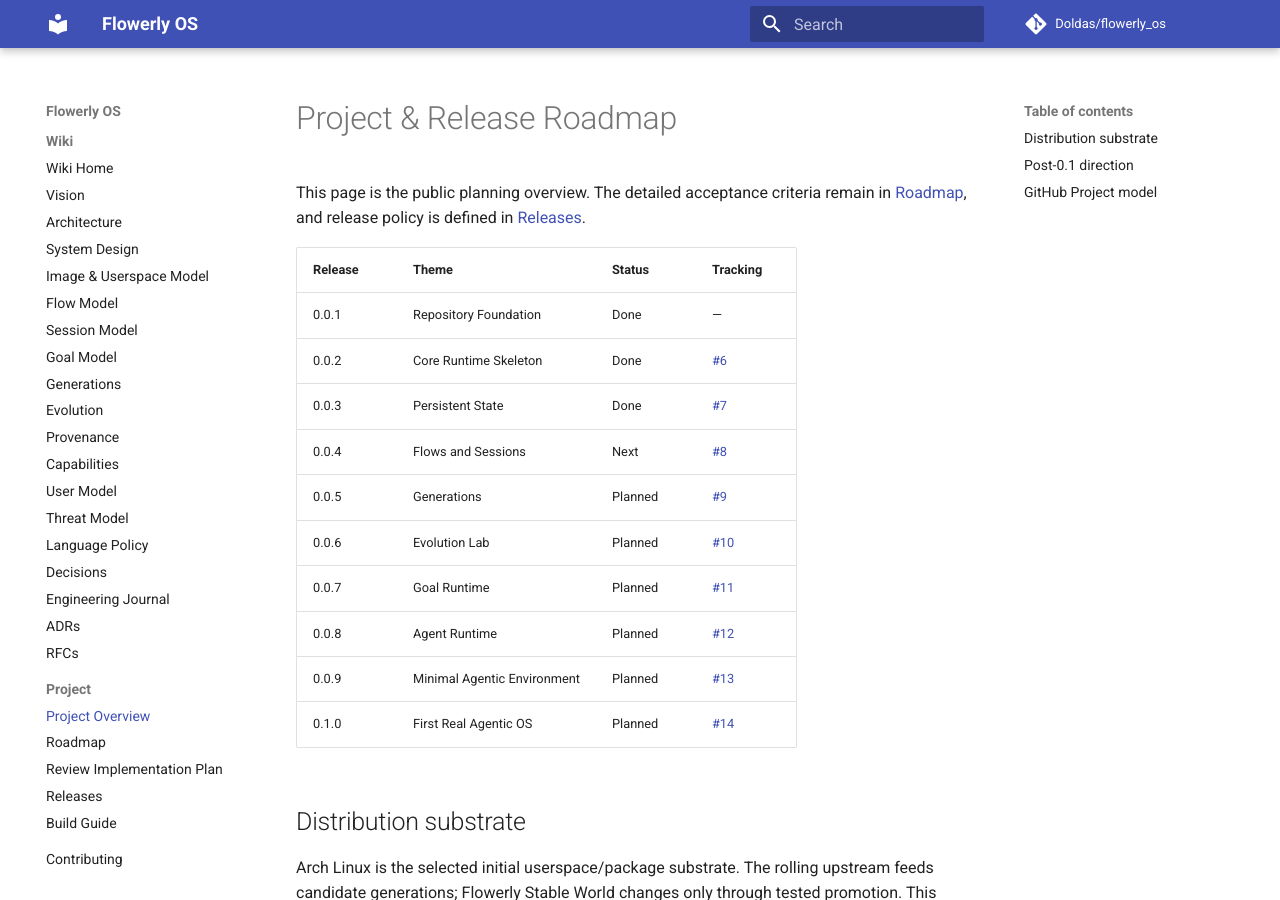
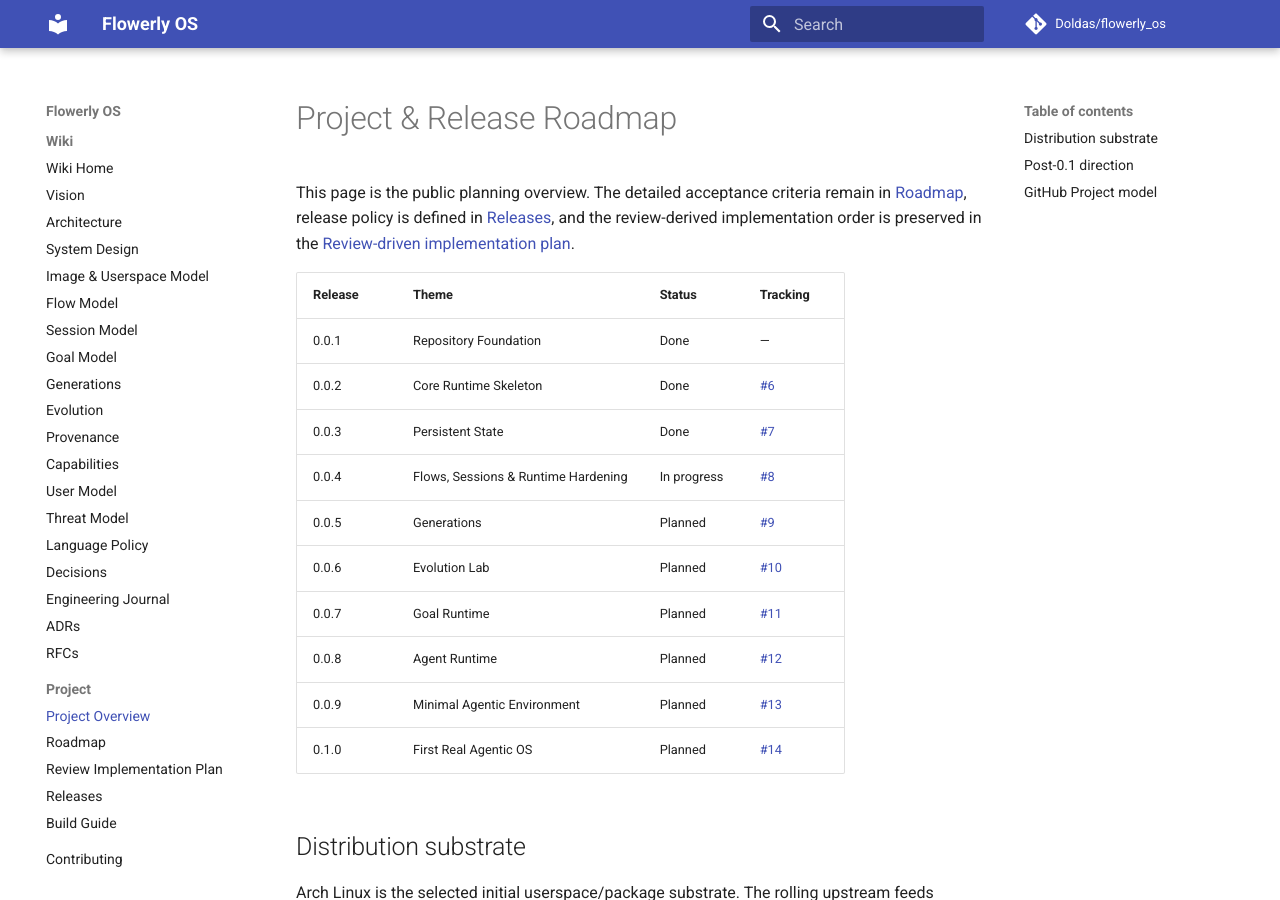
Before and after one commit to Doldas/flowerly_os, an MkDocs documentation site: the page built from docs/project/index.md, in a window 1280 px wide and 900 px high. Built offline with MkDocs 1.6.1 and Material for MkDocs 9.7.7, drawn with Linux system fonts in a browser that asks for light colours; comment, search, counter and statistics services are not loaded.

Commit message:
docs(project): make 0.0.4 hardening the active release

```diff
--- a/docs/project/index.md
+++ b/docs/project/index.md
@@ -1,13 +1,13 @@
 # Project & Release Roadmap
 
-This page is the public planning overview. The detailed acceptance criteria remain in [Roadmap](../roadmap.md), and release policy is defined in [Releases](../releases.md).
+This page is the public planning overview. The detailed acceptance criteria remain in [Roadmap](../roadmap.md), release policy is defined in [Releases](../releases.md), and the review-derived implementation order is preserved in the [Review-driven implementation plan](../review-implementation-plan-2026-10-12.md).
 
 | Release | Theme | Status | Tracking |
 | --- | --- | --- | --- |
 | 0.0.1 | Repository Foundation | Done | — |
 | 0.0.2 | Core Runtime Skeleton | Done | [#6](https://github.com/Doldas/flowerly_os/issues/6) |
 | 0.0.3 | Persistent State | Done | [#7](https://github.com/Doldas/flowerly_os/issues/7) |
-| 0.0.4 | Flows and Sessions | Next | [#8](https://github.com/Doldas/flowerly_os/issues/8) |
+| 0.0.4 | Flows, Sessions & Runtime Hardening | In progress | [#8](https://github.com/Doldas/flowerly_os/issues/8) |
 | 0.0.5 | Generations | Planned | [#9](https://github.com/Doldas/flowerly_os/issues/9) |
 | 0.0.6 | Evolution Lab | Planned | [#10](https://github.com/Doldas/flowerly_os/issues/10) |
 | 0.0.7 | Goal Runtime | Planned | [#11](https://github.com/Doldas/flowerly_os/issues/11) |
```
